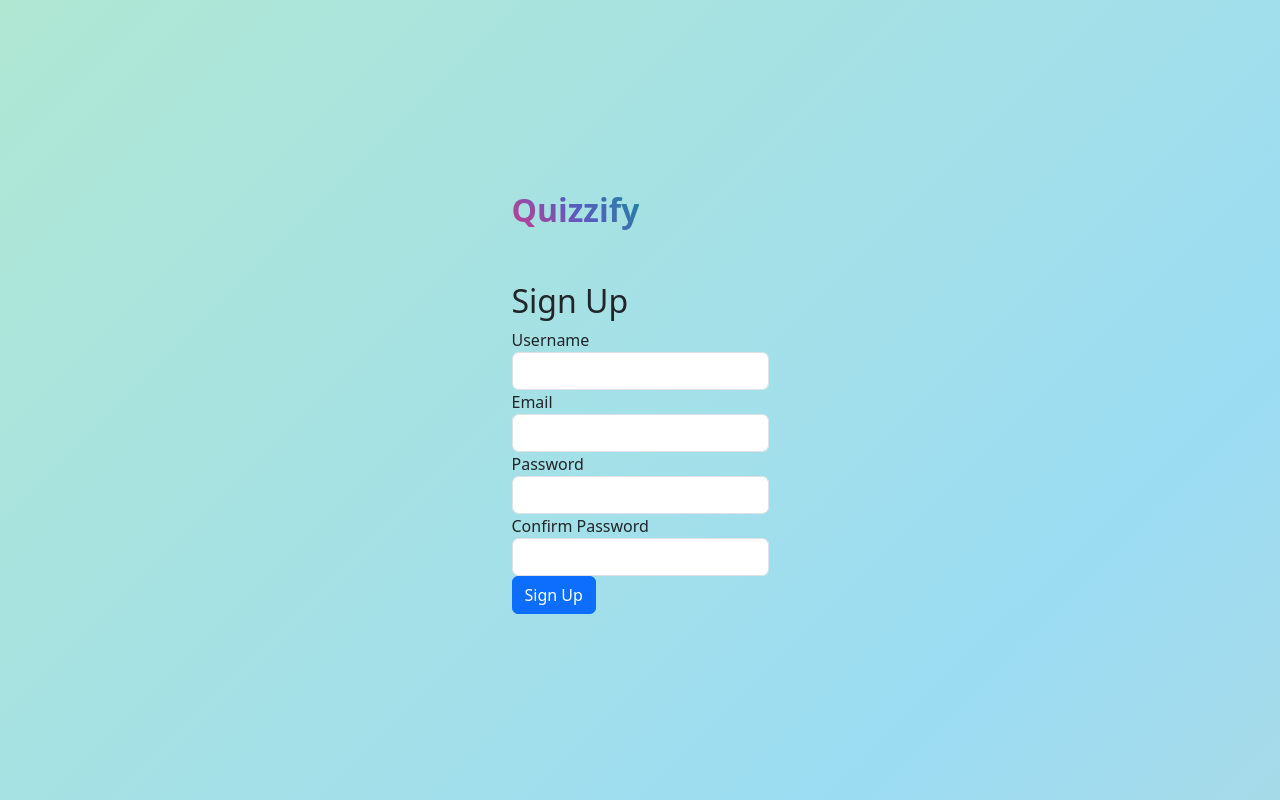
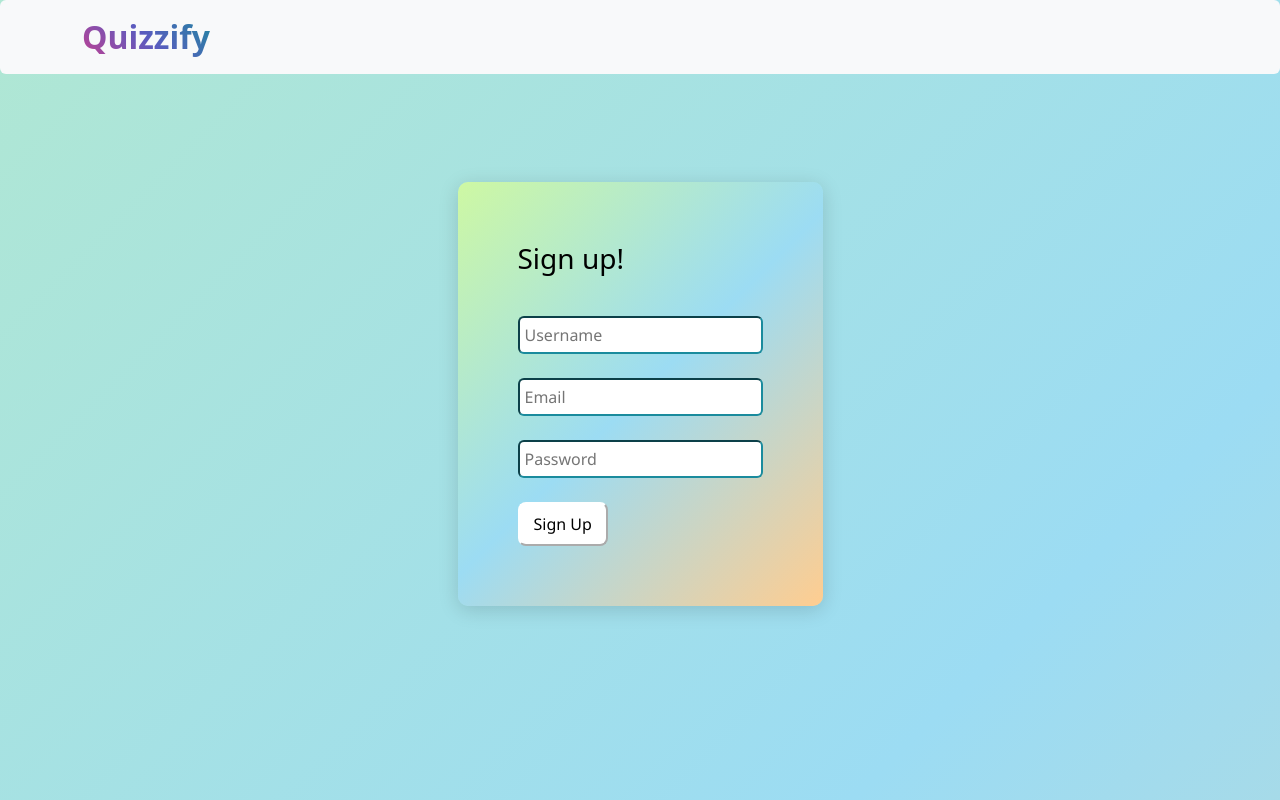
Before and after one commit to josephcbweb/Quizzify, a Flask app: page /signup in a window 1280 px wide. Run offline with Flask 3, Linux system fonts and the light colour scheme; some libraries are stand-ins or nearby versions.

Commit message:
add signup.html and corresponding styling

```diff
--- a/forms.py
+++ b/forms.py
@@ -6,6 +6,4 @@ class SignUpForm(FlaskForm):
     username = StringField('Username', validators=[DataRequired()])
     email = StringField('Email', validators=[DataRequired(), Email()])
     password = PasswordField('Password', validators=[DataRequired()])
-    confirm_password = PasswordField('Confirm Password',
-                                     validators=[DataRequired(), EqualTo('password', message='Passwords must match')])
     submit = SubmitField('Sign Up')
--- a/main.py
+++ b/main.py
@@ -5,7 +5,7 @@ from forms import SignUpForm
 
 app = Flask(__name__)
 Bootstrap5(app)
-app.config['SECRET_KEY'] = 'vazhayila'
+app.config['SECRET_KEY'] = 'asdfjalskdjfaklj'
 
 @app.route("/")
 def home():
--- a/static/css/styles.css
+++ b/static/css/styles.css
@@ -249,3 +249,53 @@ body {
     justify-content: center;
     align-items: center;
 }
+
+.ls-page{
+    height: 100vh;
+}
+.ls-card{height: 80vh;
+    display: flex;
+    justify-content: center;
+    align-items: center;
+}
+.ls-items{
+    width: max-content;
+    padding: 60px;
+    border-radius: 10px;
+    background:linear-gradient(-45deg, #ffcd90, #9cdcf3, #cef8a3);
+    backdrop-filter: blur(80px); /* Blur effect */
+    box-shadow: 0 4px 20px rgba(0, 0, 0, 0.15); /* Subtle shadow for depth */
+    color: black; /* Text color */
+    height: fit-content;
+}
+.ls-items h3{
+    margin-bottom: 40px;
+}
+.ls-items p{
+    margin: 0;
+    padding: 0;
+}
+
+.ls-input{
+    font-family:'Segoe UI', Tahoma, Geneva, Verdana, sans-serif;
+    background-color: #ffffff;
+    border-radius: 6px;
+    border-color: #1a8b9d;
+    padding: 5px;
+}
+.ls-input:hover{
+    background-color: #8a9db3;
+}
+.ls-button{
+    padding: 8px 14px;
+    border-radius: 8px;
+    background-color: #ffffff;
+    font-family:'Segoe UI', Tahoma, Geneva, Verdana, sans-serif;
+    border-color:#ffffff;
+    color: black;
+}
+.ls-button:hover{
+    border-color:black;
+    background-color:#9cdcf3;
+    color:#000000;
+}
--- a/templates/signup.html
+++ b/templates/signup.html
@@ -1,40 +1,51 @@
-{% from "bootstrap5/form.html" import render_form %}
+{% from 'bootstrap5/form.html' import render_form %}
 <!DOCTYPE html>
 <html lang="en">
   <head>
-    <meta charset="UTF-8">
-    <meta name="viewport" content="width=device-width, initial-scale=1.0">
-    <title>Sign up</title>
+    <meta charset="UTF-8" />
+    <meta name="viewport" content="width=device-width, initial-scale=1.0" />
+    <title>Sign-up</title>
+    <link
+      rel="shortcut icon"
+      href="static/images/fav.png"
+      type="image/x-icon"
+    />
     {{ bootstrap.load_css() }}
-    <link rel="stylesheet" href="static/css/styles.css">
+    <link rel="stylesheet" href="static/css/styles.css" />
   </head>
   <body>
-    <section class="form-sl">
-        <div class="s-card">
-            <a href="{{ url_for('home')}}" class="brand">Quizzify</a>
-            <h2 class="mt-5">Sign Up</h2>
-            <form method="POST" action="">
-                {{ form.hidden_tag() }}
-                <div class="form-group">
-                    {{ form.username.label(class="form-control-label") }}
-                    {{ form.username(class="form-control") }}
+    <section class="ls-page">
+      <nav
+        class="navbar navbar-expand-lg bg-body-tertiary rounded"
+        aria-label="Eleventh navbar example"
+      >
+        <div class="container">
+          <a class="navbar-brand brand" href="{{url_for('home')}}">Quizzify</a>
+          <button
+            class="navbar-toggler"
+            type="button"
+            data-bs-toggle="collapse"
+            data-bs-target="#navbarsExample09"
+            aria-controls="navbarsExample09"
+            aria-expanded="false"
+            aria-label="Toggle navigation"
+          >
+            <span class="navbar-toggler-icon"></span>
+          </button>
         </div>
-                <div class="form-group">
-                    {{ form.email.label(class="form-control-label") }}
-                    {{ form.email(class="form-control") }}
+      </nav>
+      <div class="ls-card">
+        <div class="ls-items">
+          <h3>Sign up!</h3>
+          {{ form.csrf_token }}
+          <p>{{ form.username(placeholder="Username", class='ls-input')}}</p>
+          <br />
+          <p>{{ form.email(placeholder="Email", class='ls-input')}}</p>
+          <br />
+          <p>{{ form.password(placeholder="Password", class='ls-input')}}</p>
+          <br />
+          {{ form.submit(class="ls-button")}}
         </div>
-                <div class="form-group">
-                    {{ form.password.label(class="form-control-label") }}
-                    {{ form.password(class="form-control") }}
-                </div>
-                <div class="form-group">
-                    {{ form.confirm_password.label(class="form-control-label") }}
-                    {{ form.confirm_password(class="form-control") }}
-                </div>
-                <div class="form-group">
-                    {{ form.submit(class="btn btn-primary") }}
-                </div>
-            </form>
       </div>
     </section>
   </body>
```
Lines whose indentation alone changed are shown as unchanged.
